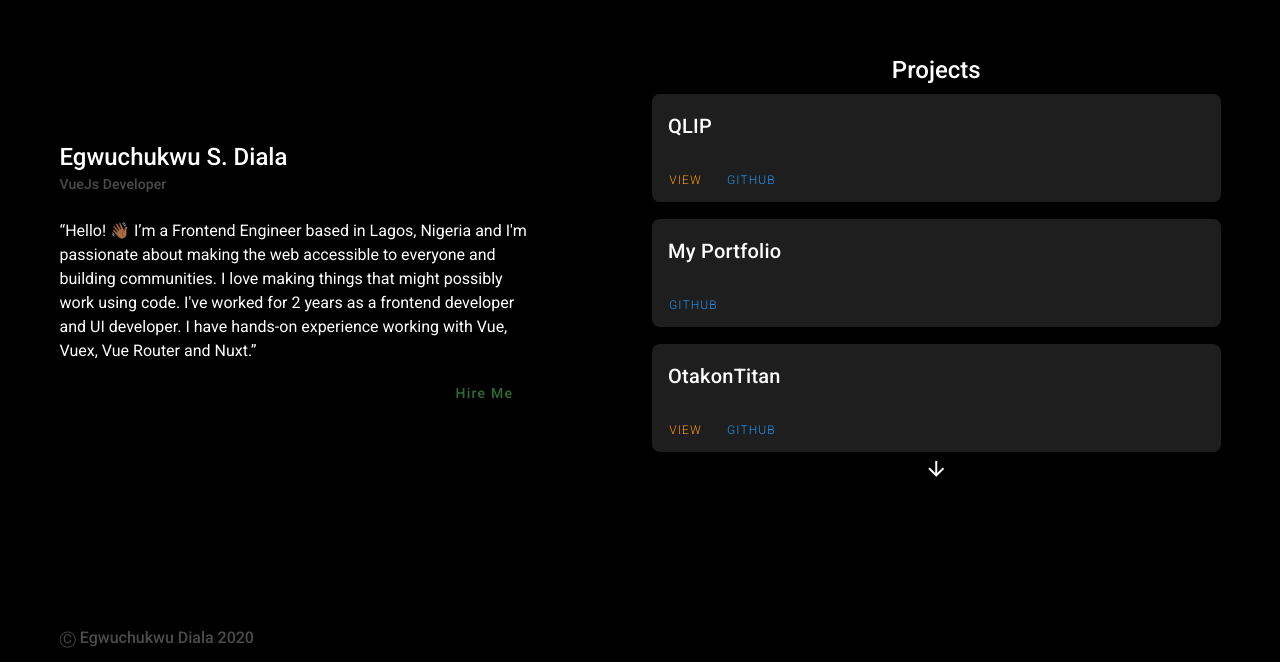
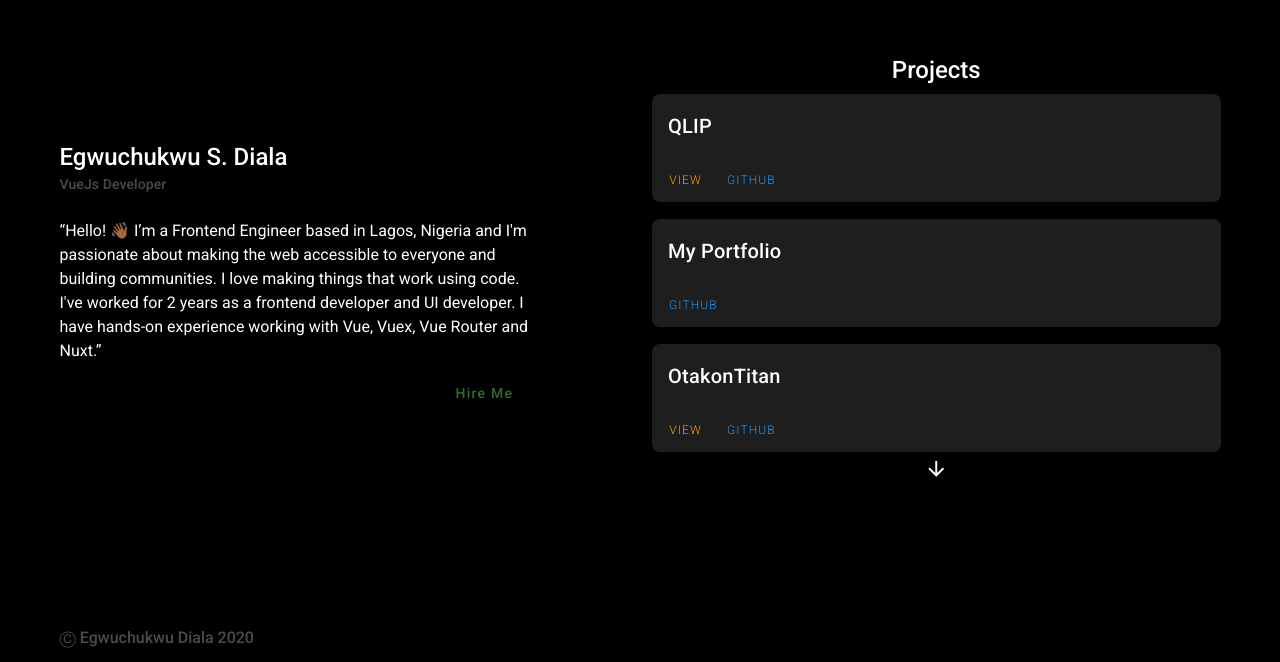
Before and after one commit to Weeb-Develooper/egdiala, a Nuxt app: page / in a window 1280 px wide. Shown: the part 138-800 px from the top of the page. Built offline with nearby package versions, Linux system fonts and the light colour scheme.

Commit message:
Edited bio

```diff
--- a/pages/index.vue
+++ b/pages/index.vue
@@ -33,7 +33,7 @@
             <blockquote>
               &#8220;Hello! 👋🏾 I’m a Frontend Engineer based in Lagos, Nigeria
               and I'm passionate about making the web accessible to everyone and
-              building communities. I love making things that might possibly
+              building communities. I love making things that
               work using code. I've worked for 2 years as a frontend developer
               and UI developer. I have hands-on experience working with Vue,
               Vuex, Vue Router and Nuxt.&#8221;
```
